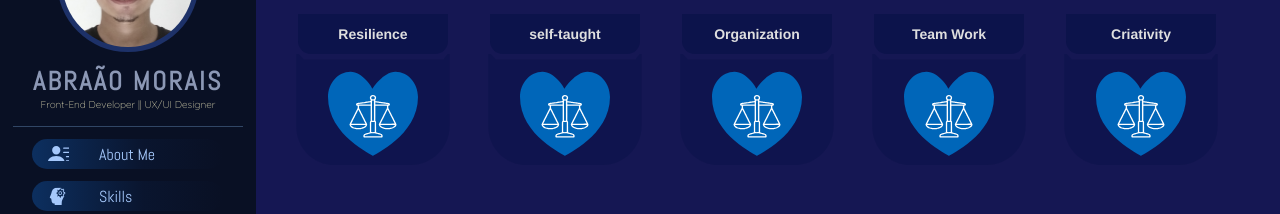
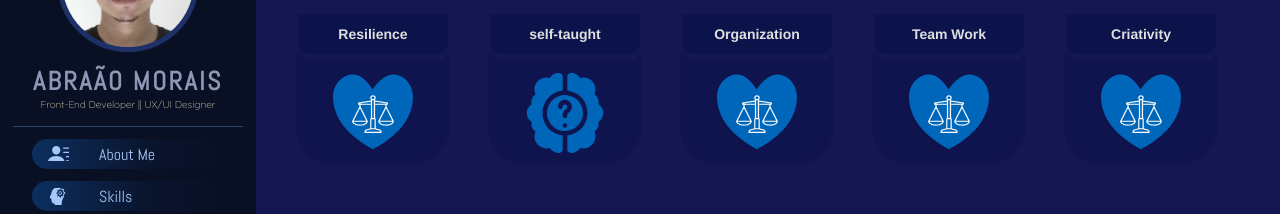
Before and after one commit to AbraaoMorais/Sites, a Next.js app in the folder website_2/my-portfoliosite/: page /skills in a window 1280 px wide. Shown: the part 123-337 px from the top of the page. Built offline with nearby package versions, Linux system fonts and the light colour scheme; a web font is replaced by a local one.

Commit message:
implemented the self-taugh icon svg

```diff
--- a/website_2/my-portfoliosite/pages/skills.jsx
+++ b/website_2/my-portfoliosite/pages/skills.jsx
@@ -86,7 +86,7 @@ const skills = () => {
                             </header>
                             <div className = {PSstyle.skill_Container}>
                                 <figure>
-                                    <img src="/src/svg/skill-resilience.svg" alt="resilience icon" />
+                                    <img src="/src/svg/skill-self-taugh.svg" alt="resilience icon" />
                                 </figure>
                             </div>
                         </article>
--- a/website_2/my-portfoliosite/scss/page_skill.module.scss
+++ b/website_2/my-portfoliosite/scss/page_skill.module.scss
@@ -60,10 +60,14 @@
             // border: 1px rgb(223, 6, 6) solid;
 
             figure{
+                display: flex;
+                justify-content: center;
+                align-items: center;
                 position: relative;
+                margin-top: -9px;
                 img{
-                    width: 90px;
-                    height: 90px;
+                    width: 80px;
+                    height: 80px;
                 }
             }
         }
```
Also changed, not shown: website_2/my-portfoliosite/public/src/svg/skill-self-taugh.svg (added).
